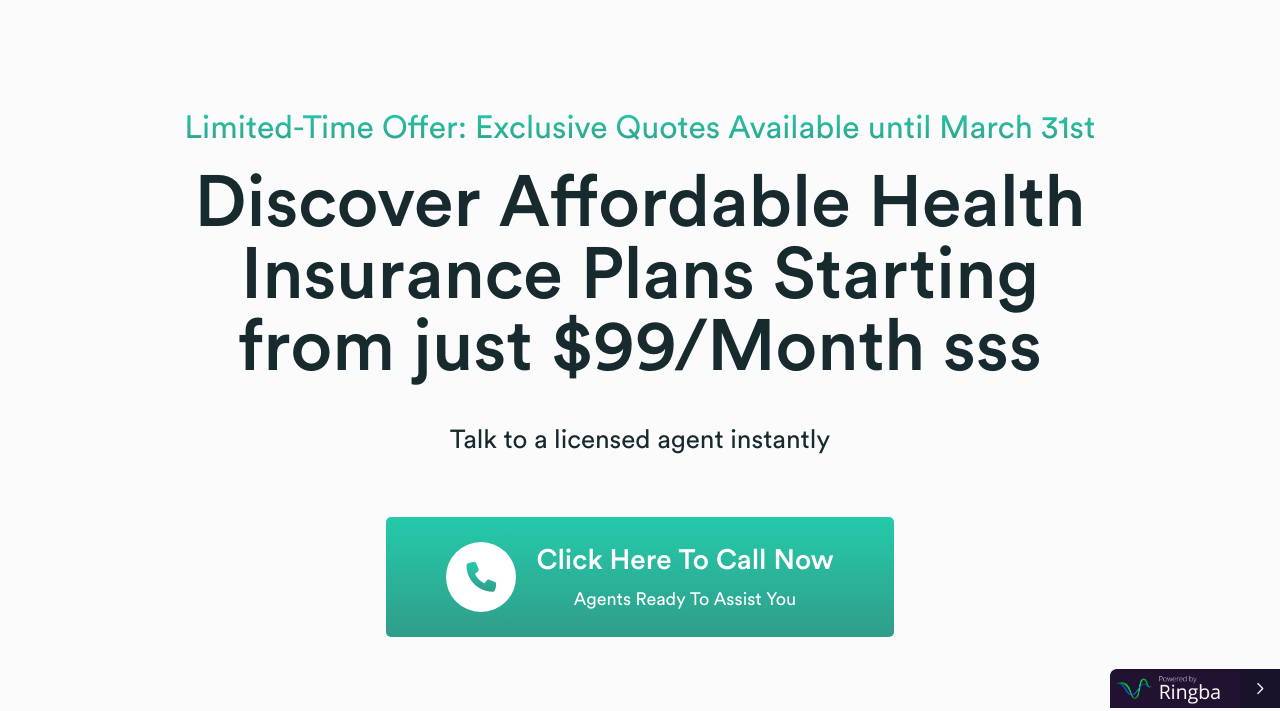
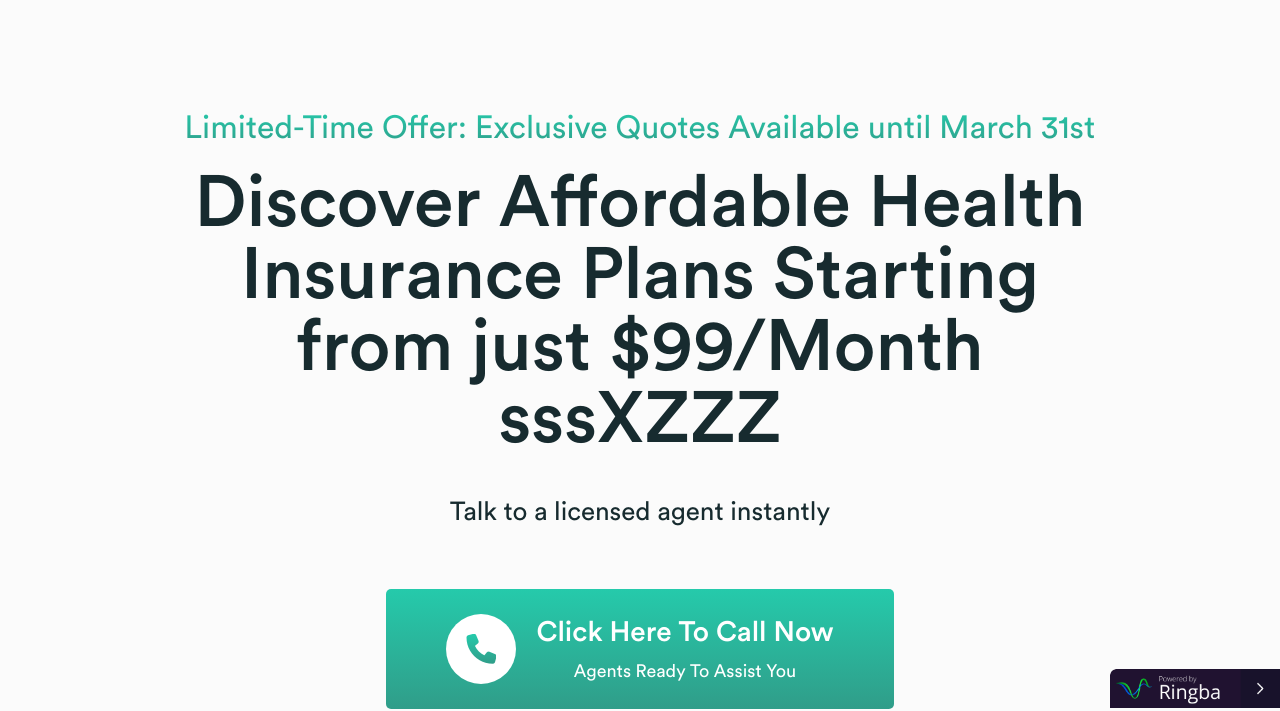
Before and after one commit to Rafay-Teqnite/u65, a plain HTML site: page index.html in a window 1280 px wide. Shown: the part 92-803 px from the top of the page. Drawn offline with nearby package versions, Linux system fonts and the light colour scheme.

Commit message:
Update index.html

```diff
--- a/index.html
+++ b/index.html
@@ -42,7 +42,7 @@
                     <div class="bnr-announcement">
                         <span>Limited-Time Offer: Exclusive Quotes Available until March 31st</span>
                     </div>
-                    <h1>Discover Affordable Health Insurance Plans Starting from just $99/Month sss</h1>
+                    <h1>Discover Affordable Health Insurance Plans Starting from just $99/Month sssXZZZ</h1>
                     <p>Talk to a licensed agent instantly</p>
                     <div class="save-cta">
                         <a href="tel:1-555-555-5555">
```
